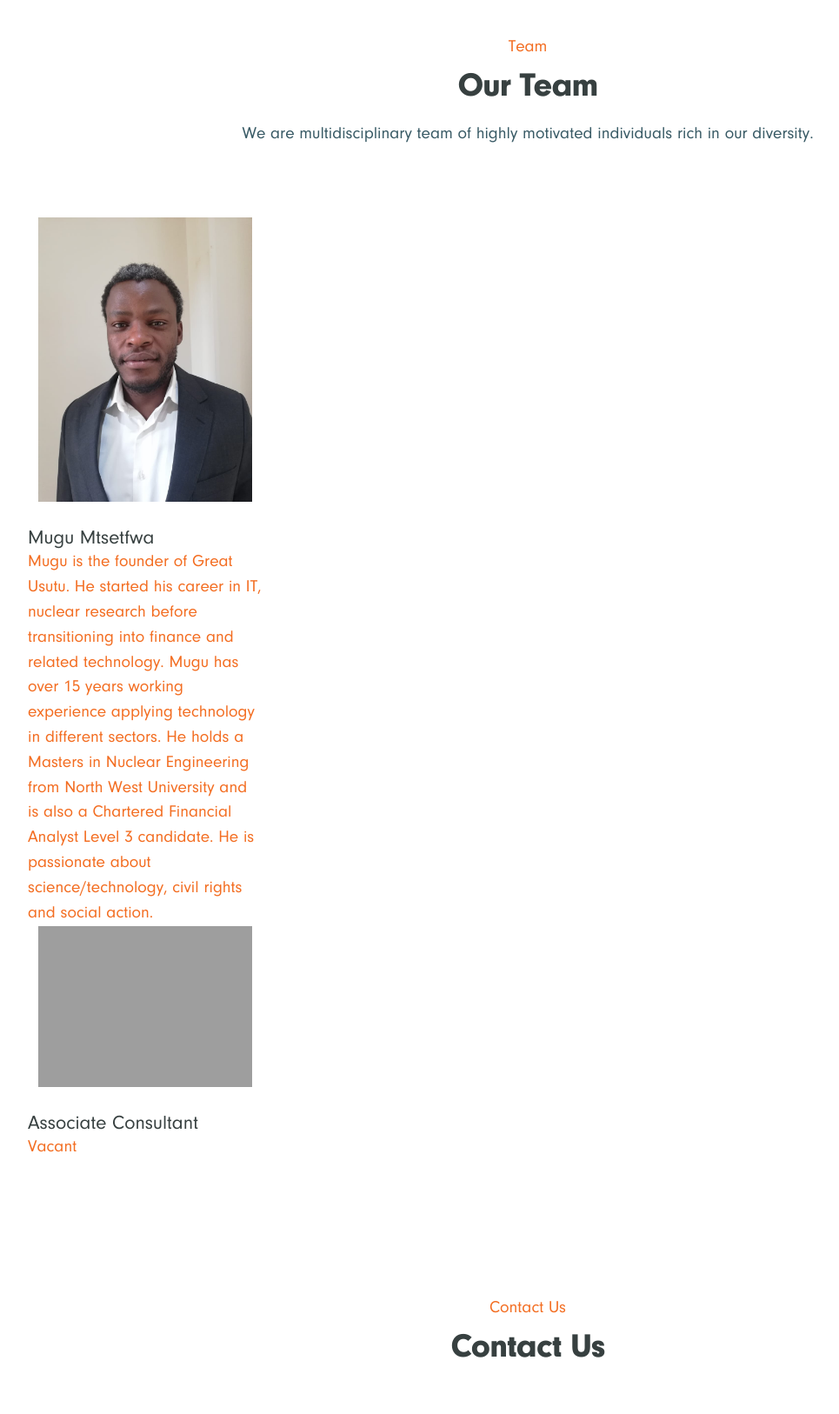
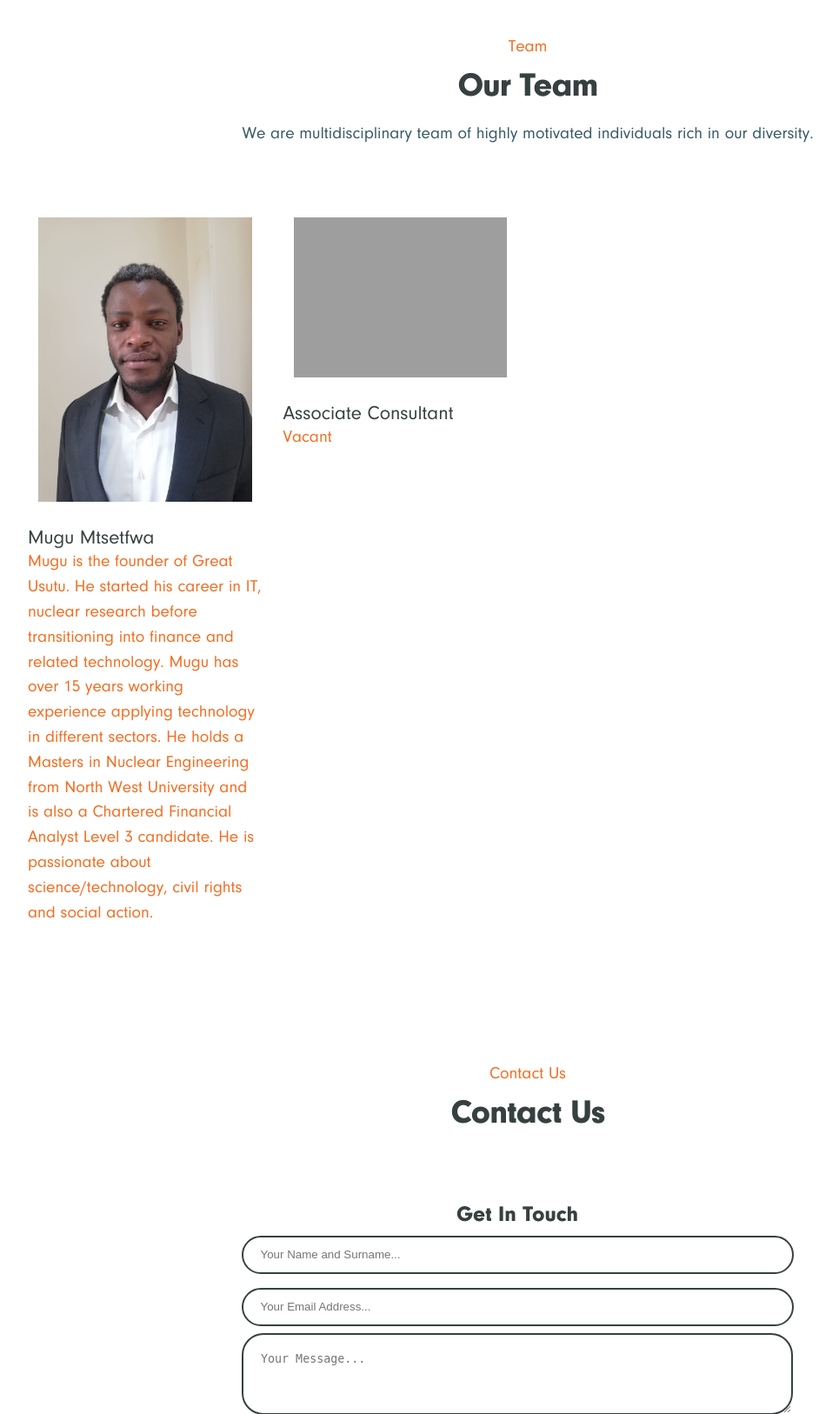
Before and after one commit to greatusutu/usutuwebsite, a Django app: page / in a window 1280 px wide. Shown: the part 2996-4622 px from the top of the page at 87% size, without its empty margins (33-998 px from the left). Run offline with Django 3.2, Linux system fonts and the light colour scheme; data comes from the database, SQL or seed files in the repository; data that the repository does not hold is empty; grey boxes are pictures that could not be loaded.

Commit message:
fixed the display for teams to flex

```diff
--- a/static/css/main.css
+++ b/static/css/main.css
@@ -402,7 +402,7 @@ img {
 /* Team */
 .team_boxes {
     position: relative;
-    display: 0;
+    display: flex;
     flex-flow: row wrap;
     align-items: stretch;
     margin: 0 -12px;
```
